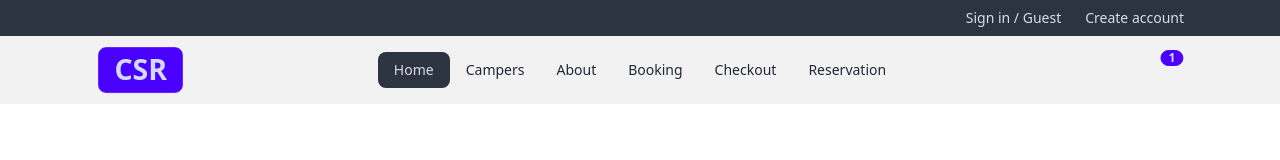
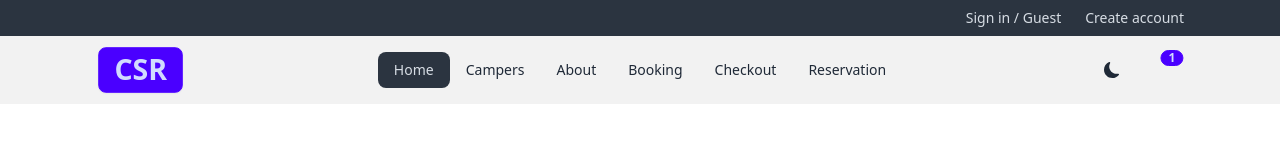
Before and after one commit to Davidcastel26/client-csr, a React (Vite) app: page / in a window 1280 px wide. Shown: the top 160 px of the page. Built offline with nearby package versions, Linux system fonts and the light colour scheme; some icons are missing.

Commit message:
Update Navbar.jsx

```diff
--- a/src/components/Navbar.jsx
+++ b/src/components/Navbar.jsx
@@ -5,8 +5,16 @@
 // import { MdLocalHotel } from "react-icons/md";
 import { FaBarsStaggered } from 'react-icons/fa6'
 import { NavLinks } from "./NavLinks";
+import { useState } from "react";
 
 export const Navbar = () => {
+
+    const [theme, setTheme] = useState( false );
+
+    const handleTheme = () => {
+        setTheme(!theme)
+    }
+
   return (<nav className="bg-base-200">
     <div className="navbar align-element">
         <div className="navbar-start">
@@ -34,6 +42,13 @@
         </div>
         <div className="navbar-end">
             {/* THEME SETUP  */}
+            <label className="swap swap-rotate">
+                <input type="checkbox" className="theme-controller" onChange={handleTheme}/>
+                {/* SUN ICON */}
+                <BsSunFill className="swap-on h-4 w-4"/>
+                {/* MOON ICON  */}
+                <BsMoonFill className="swap-off h-4 w-4"/>
+            </label>
             {/* RESERVATION LINK  */}
             <NavLink to='/bookings' className='btn btn-ghost btn-circle btn-md ml-4'>
                 <div className="indicator">
```
